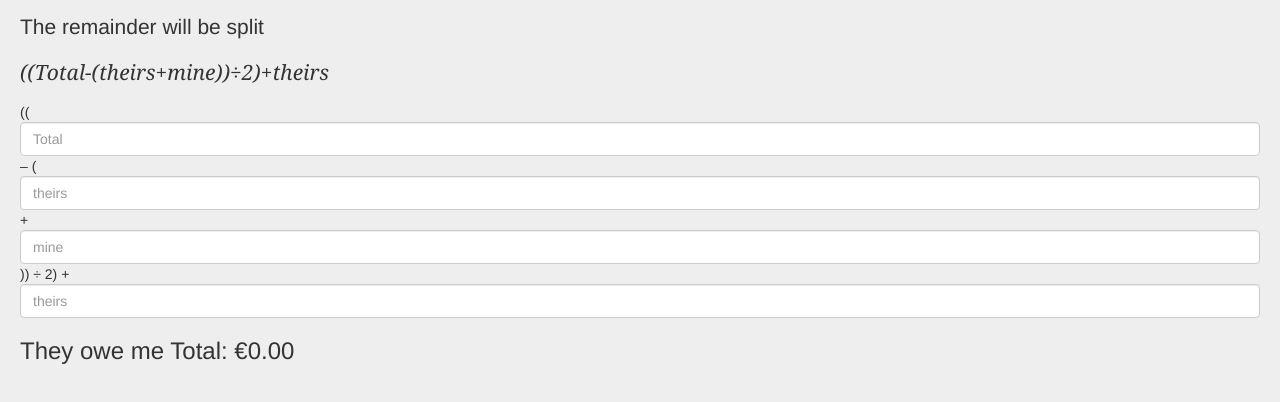
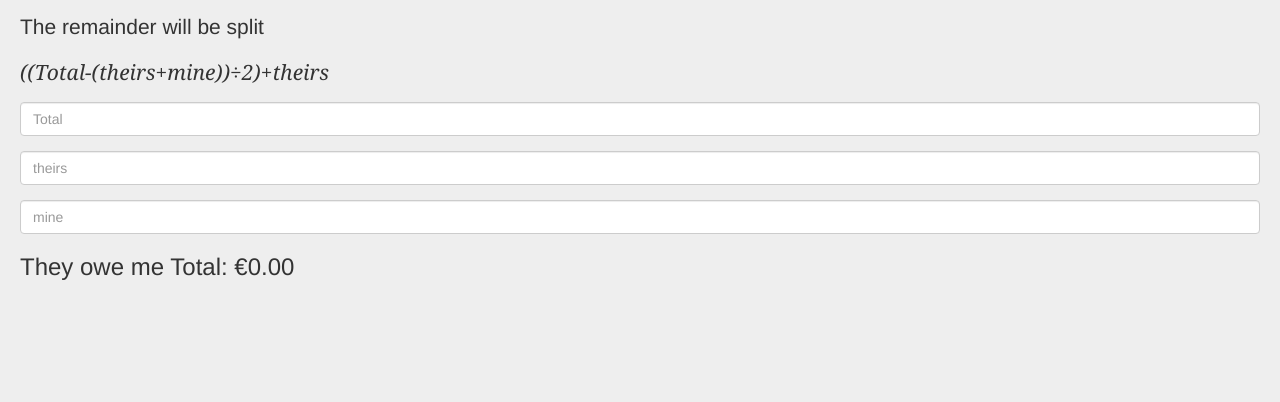
Before and after one commit to creatordave/fairsplit, a website: page index.html in a window 1280 px wide. Shown: the part 180-582 px from the top of the page. Drawn offline with Linux system fonts and the light colour scheme.

Commit message:
Remove redundant field

```diff
--- a/index.html
+++ b/index.html
@@ -9,6 +9,11 @@
   <script src="bower_components/bootstrap/dist/js/bootstrap.min.js"></script>
   <link href="bower_components/bootstrap/dist/css/bootstrap.min.css" rel="Stylesheet" type="text/css"/>
   <link href="bower_components/bootstrap/dist/css/bootstrap-theme.min.css" rel="Stylesheet" type="text/css"/>
+  <style>
+    input[type='number'] {
+      margin-bottom: 15px;
+    }
+  </style>
   <script>
 
     (function(angular){
@@ -56,10 +61,9 @@
     <div ng-controller="mainCtrl" class="ng-scope">
       <section>
         <p style="font-family:Georgia, 'Times', 'Times New Roman', sans"><i>((Total-(theirs+mine))÷2)+theirs</i></p>
-        ((<input type="number" inputmode="numeric" pattern="[0-9]*" ng-model="total" class="form-control ng-pristine ng-untouched ng-valid" placeholder="Total">
-        – (<input type="number" inputmode="numeric" pattern="[0-9]*" ng-model="theirs" class="form-control ng-pristine ng-untouched ng-valid" placeholder="theirs"> +
-        <input type="number" inputmode="numeric" pattern="[0-9]*" class="form-control ng-pristine ng-untouched ng-valid" ng-model="mine" placeholder="mine">)) ÷ 2) +
+        <input type="number" inputmode="numeric" pattern="[0-9]*" ng-model="total" class="form-control ng-pristine ng-untouched ng-valid" placeholder="Total">
         <input type="number" inputmode="numeric" pattern="[0-9]*" ng-model="theirs" class="form-control ng-pristine ng-untouched ng-valid" placeholder="theirs">
+        <input type="number" inputmode="numeric" pattern="[0-9]*" class="form-control ng-pristine ng-untouched ng-valid" ng-model="mine" placeholder="mine">
       </section>
 
       <h3 class="ng-binding">They owe me Total: &euro;{{oweMe | currency:""}}</h3>
```
